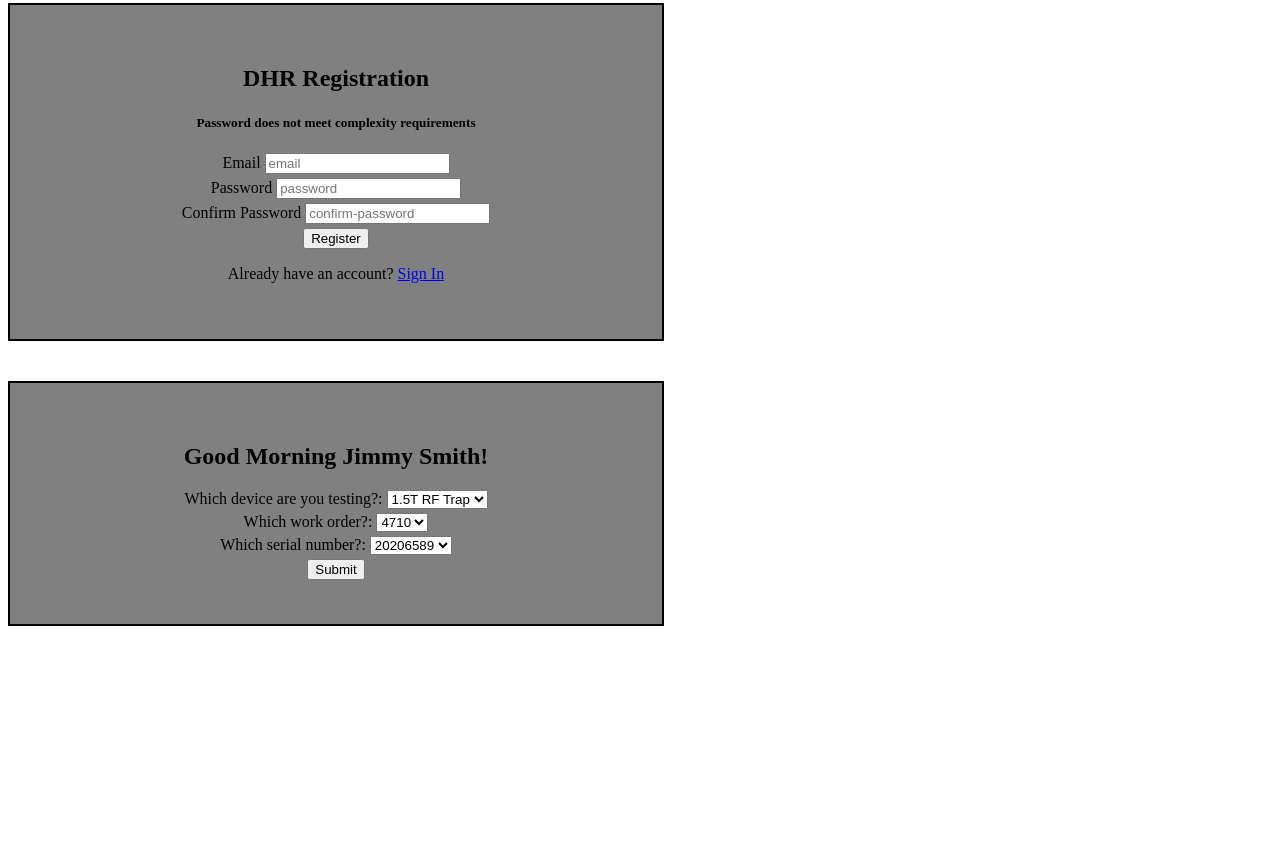
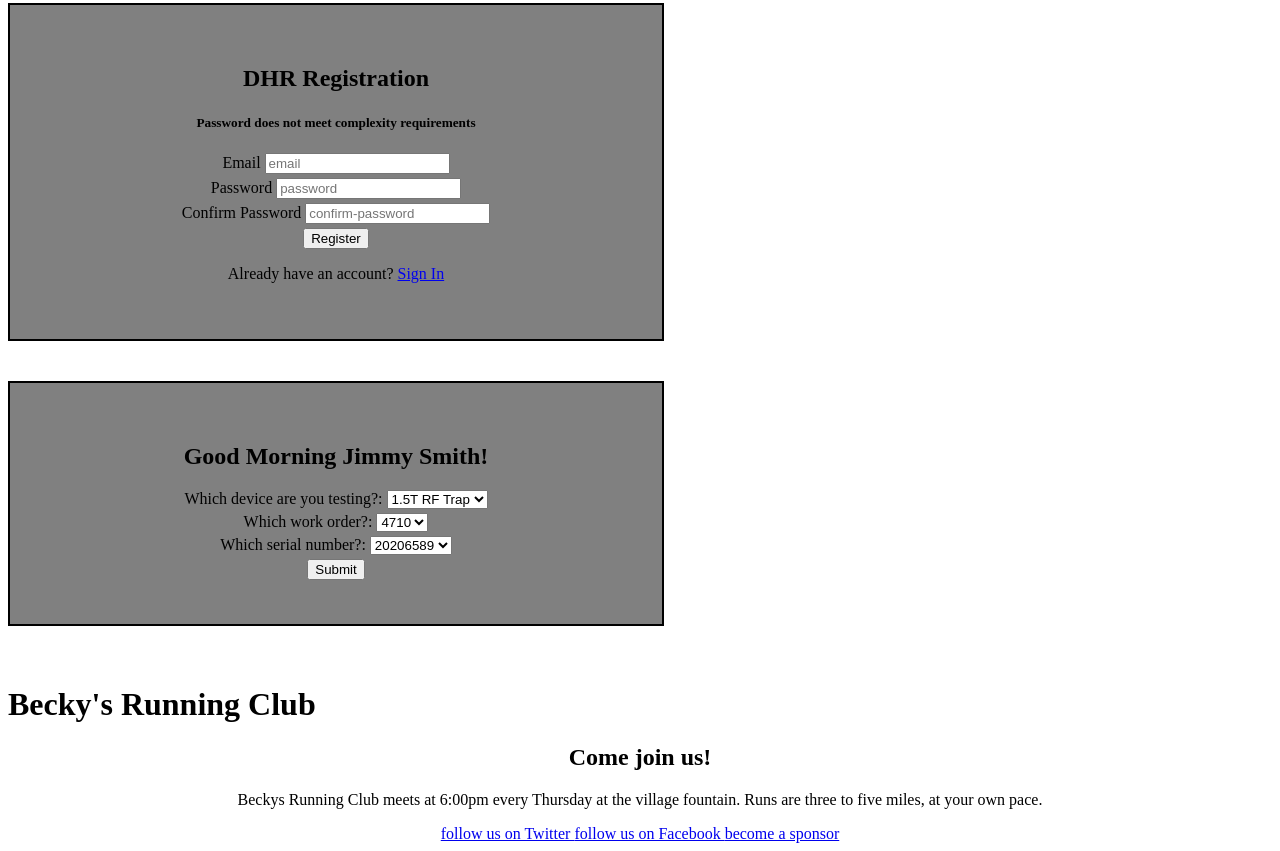
Before and after one commit to coryflad/wireframe_capstone, a plain HTML site: page index.html in a window 1280 px wide. Shown: the part 389-1240 px from the top of the page. Before the commit the page ends 1023 px from the top, so only its background shows below. Drawn offline with Linux system fonts and the light colour scheme.

Commit message:
insert test html

```diff
--- a/index.html
+++ b/index.html
@@ -87,6 +87,28 @@
             </form>
         </section>
     </div>
+    <header>
+		<h1>Becky's Running Club</h1>
+	</header>
+	<div class="container">
+		<main class="main">
+			<h2>Come join us!</h2>
+			<p>
+				Beckys Running Club meets at 6:00pm every Thursday at the village fountain. Runs are three to five miles, at your own pace.
+			</p>
+		</main>
+		<aside class="sidebar">
+			<a href="/twitter" class="button-link">
+				follow us on Twitter
+			</a>
+			<a href="/facebook" class="button-link">
+				follow us on Facebook
+			</a>
+      <a href="/sponsors" class="sponsor-link">
+        become a sponsor
+      </a>
+		</aside>
+	</div>
 </body>
 
 </html>
```
